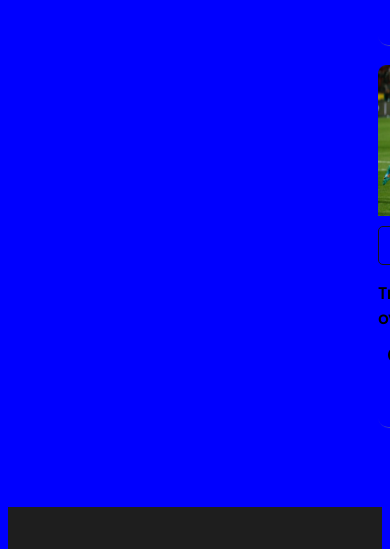
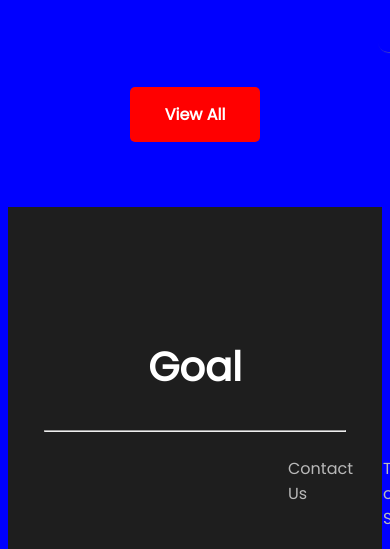
Before and after one commit to shuvo90901/World-Cup, a plain HTML site: page index.html in a window 390 px wide. Shown: the part 1674-2223 px from the top of the page. Drawn offline with Linux system fonts and the light colour scheme.

Commit message:
button added

```diff
--- a/index.html
+++ b/index.html
@@ -164,6 +164,9 @@
                 </article>
             </div>
         </section>
+        <div class="view-all">
+            <a class="tablet-button" href="">View All</a>
+        </div>
     </main>
     <!-- main complete -->
     <!-- footer start -->
--- a/styles/style.css
+++ b/styles/style.css
@@ -146,6 +146,20 @@ nav {
     grid-template-columns: repeat(4, 0.2fr)
 }
 
+.view-all {
+    text-align: center;
+    margin-top: 50px;
+}
+
+.tablet-button {
+    text-decoration: none;
+    color: white;
+    font-weight: 700;
+    padding: 16px 35px;
+    border-radius: 5px;
+    background-color: red;
+}
+
 /*----------------------------------
  footer style start
  ----------------------------------*/
@@ -193,7 +207,7 @@ hr {
 /*-----------------------------
 ------------------------------
 -----------------------------
- Foot ball world page is complete
+ Football world page is complete
  ----------------------------------
  ---------------------------------*/
 
@@ -228,6 +242,13 @@ hr {
 }
 
 /* upcoming match website is complete */
+/* laptop view */
+@media only screen and (min-width:1024px) {
+    .view-all {
+        display: none;
+    }
+}
+
 /* tablet view */
 @media only screen and (min-width:768px) and (max-width:1024px) {
 
@@ -322,4 +343,9 @@ hr {
     body {
         background-color: blue;
     }
+
+    header {
+        width: 234px;
+        height: 472px;
+    }
 }
```
